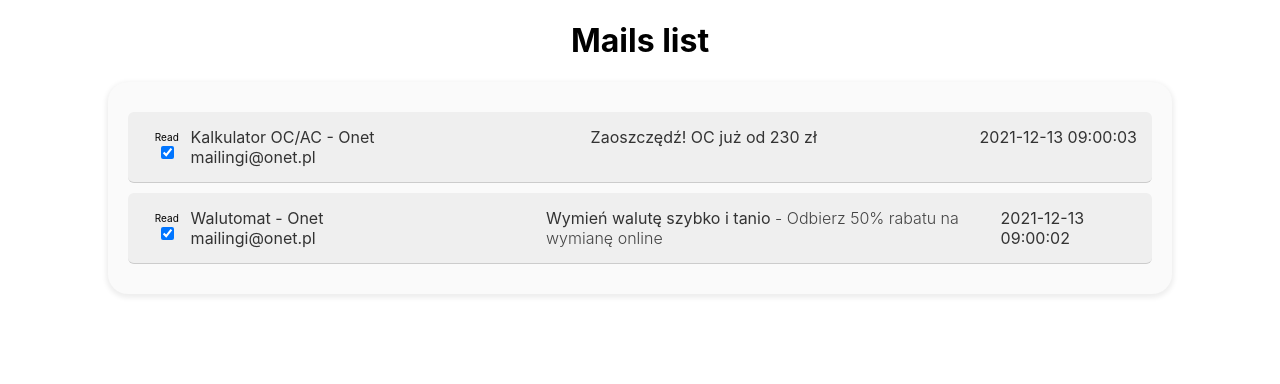
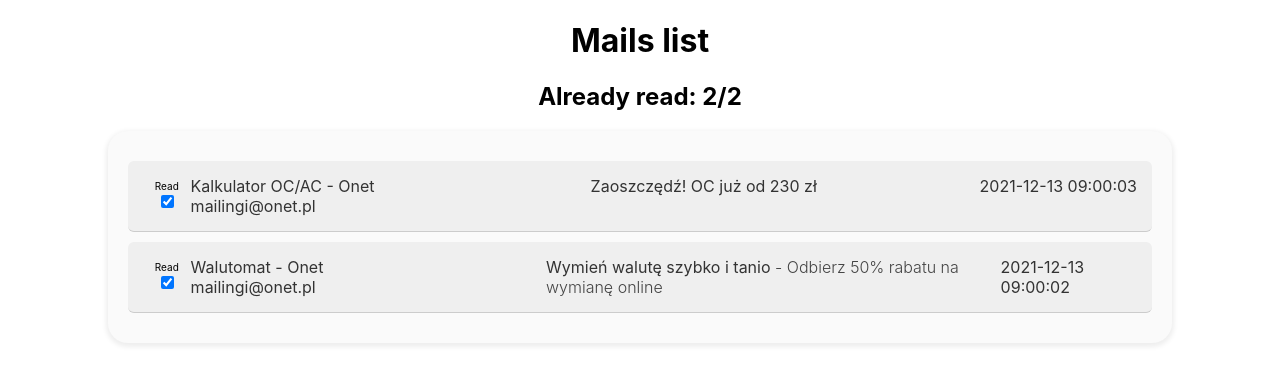
Before and after one commit to bayont/mails-list, a React (Create React App) app: page / in a window 1280 px wide. Shown: the top 384 px of the page. Built offline with nearby package versions, Linux system fonts and the light colour scheme.

Commit message:
feat: add already read counter

```diff
--- a/src/App.css
+++ b/src/App.css
@@ -9,6 +9,7 @@ ul {
   padding: 0;
 }
 
-h1 {
+h1,
+h2 {
   text-align: center;
 }
--- a/src/components/MailList/MailList.tsx
+++ b/src/components/MailList/MailList.tsx
@@ -31,6 +31,10 @@ export function MailList() {
   return (
     <>
       <h1>Mails list</h1>
+      <h2>
+        Already read: {mails.filter((m) => m.is_unread == false).length}/
+        {mails.length}
+      </h2>
       <div className={styles.flexTable}>
         <ul>
           {mails.map((mail) => {
```
